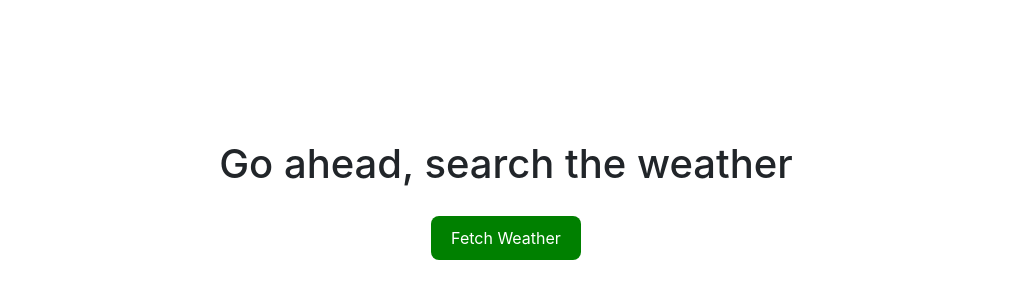
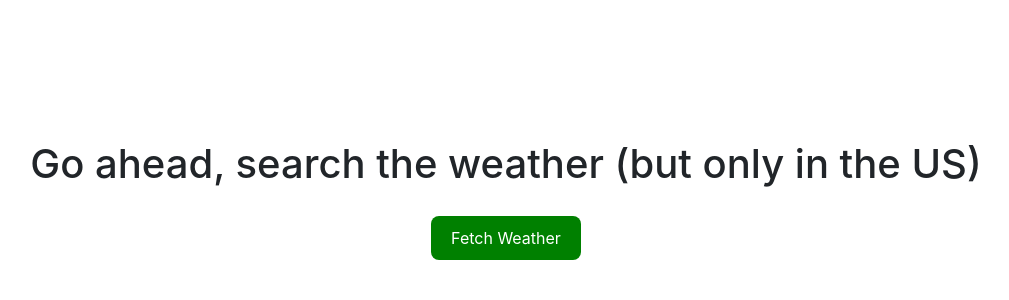
Before and after one commit to jkovinsky/weather-station, a Flask app: page / in a window 1280 px wide. Shown: the part 56-356 px from the top of the page, without its empty margins (134-1143 px from the left). Run offline with Flask 3, Linux system fonts and the light colour scheme; some libraries are stand-ins or nearby versions.

Commit message:
us disclaimer

```diff
--- a/templates/index.html
+++ b/templates/index.html
@@ -3,7 +3,7 @@
 {% block content %}
 
     <div style="display: flex; flex-direction: column; align-items: center; height: 50vh; justify-content: center;">
-        <h1 id="search-title">{% block title %} Go ahead, search the weather {% endblock %}</h1>
+        <h1 id="search-title">{% block title %} Go ahead, search the weather (but only in the US){% endblock %}</h1>
         <button
             id="fetch-btn"
             style="margin-top: 20px; padding: 10px 20px; border-radius: 8px; border: none; background-color: green; color: white; cursor: pointer;">
```
